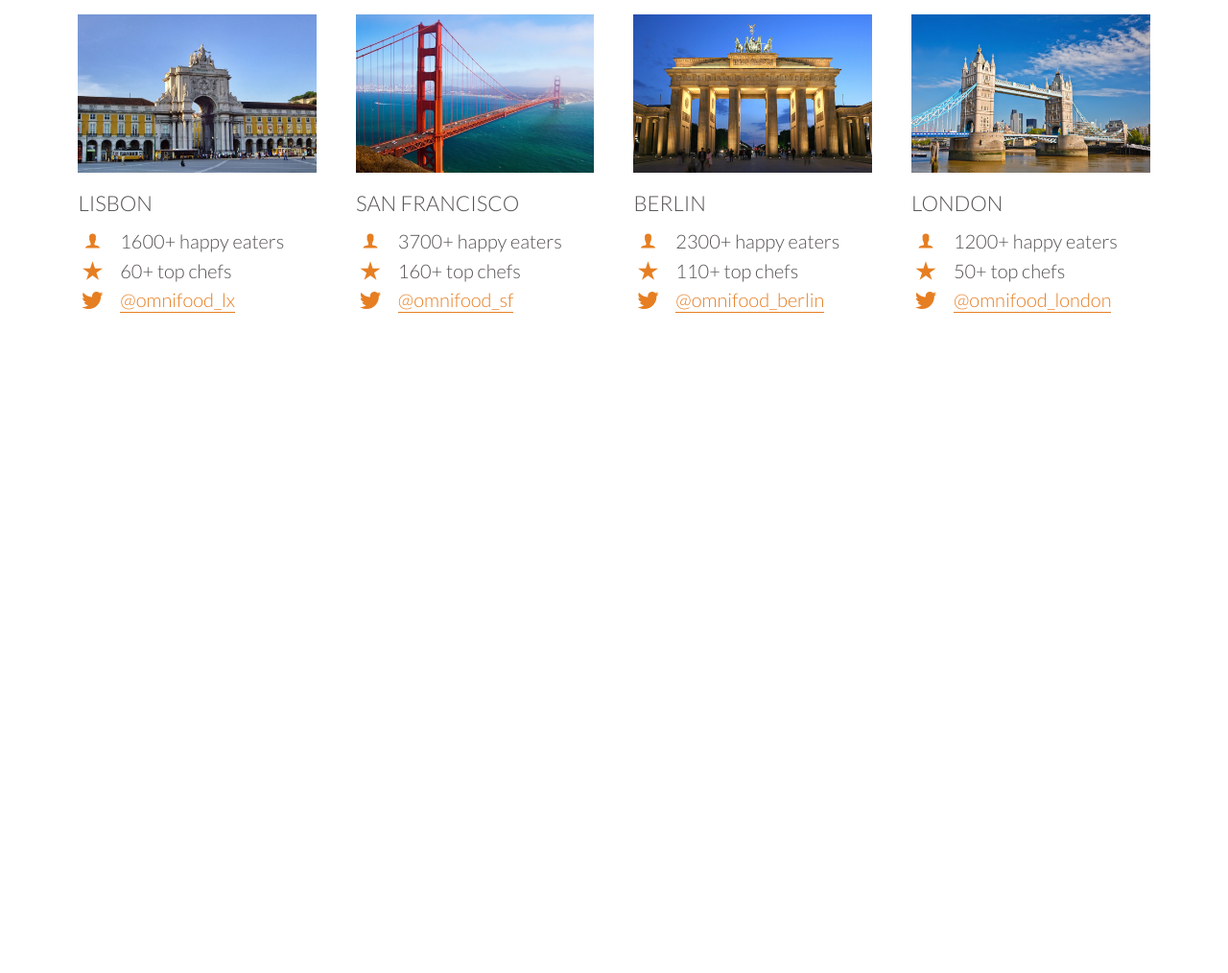
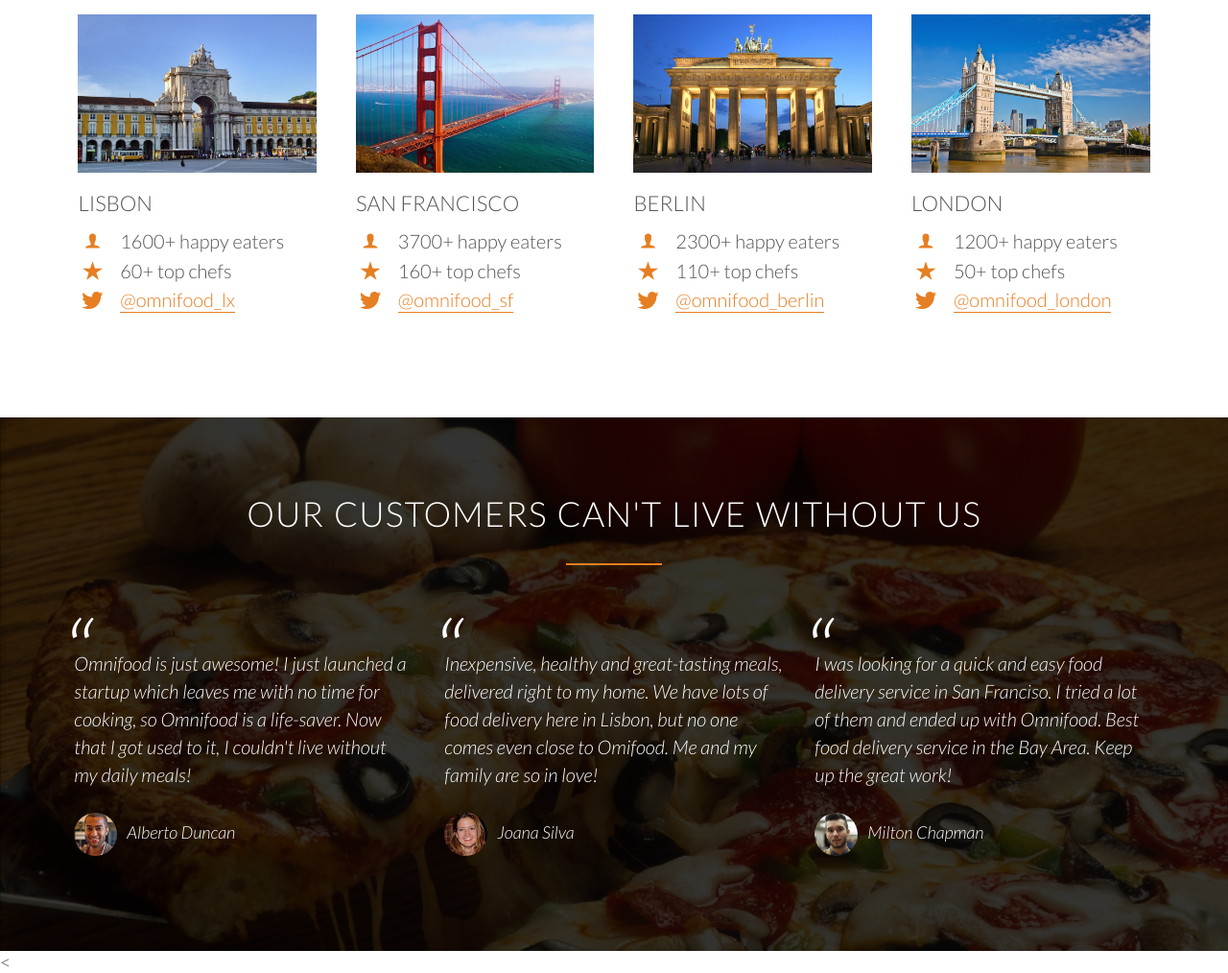
Before and after one commit to Sol-Ahn/omnifood_website_project, a plain HTML site: page index.html in a window 1280 px wide. Shown: the part 2940-3954 px from the top of the page at 96% size. Before the commit the page ends 3375 px from the top, so only its background shows below. Drawn offline with Linux system fonts and the light colour scheme; files whose address does not match are found by name.

Commit message:
Add: customer testimonials section

```diff
--- a/index.html
+++ b/index.html
@@ -276,5 +276,42 @@
         </div>
       </div>
     </section>
+    <section class="section-testimonials">
+      <div class="row">
+        <h2>Our customers can't live without us</h2>
+      </div>
+      <div class="row">
+        <div class="col span-1-of-3">
+          <blockquote>
+            Omnifood is just awesome! I just launched a startup which leaves me
+            with no time for cooking, so Omnifood is a life-saver. Now that I
+            got used to it, I couldn't live without my daily meals!
+            <cite
+              ><img src="/resources/img/customer-1.jpg" />Alberto Duncan</cite
+            >
+          </blockquote>
+        </div>
+        <div class="col span-1-of-3">
+          <blockquote>
+            Inexpensive, healthy and great-tasting meals, delivered right to my
+            home. We have lots of food delivery here in Lisbon, but no one comes
+            even close to Omifood. Me and my family are so in love!
+            <cite><img src="/resources/img/customer-2.jpg" />Joana Silva</cite>
+          </blockquote>
+        </div>
+        <div class="col span-1-of-3">
+          <blockquote>
+            I was looking for a quick and easy food delivery service in San
+            Franciso. I tried a lot of them and ended up with Omnifood. Best
+            food delivery service in the Bay Area. Keep up the great work!
+            <cite
+              ><img src="/resources/img/customer-3.jpg" />Milton Chapman</cite
+            >
+          </blockquote>
+        </div>
+      </div>
+    </section>
   </body>
 </html>
+
+<
--- a/resources/css/style.css
+++ b/resources/css/style.css
@@ -191,6 +191,7 @@ header {
     url("img/hero.jpg");
   background-size: cover;
   background-position: center;
+  background-attachment: fixed;
   height: 100vh;
 }
 
@@ -350,3 +351,45 @@ header {
 .city-feature {
   margin-bottom: 5px;
 }
+
+/* -------------------------------------- */
+/* TESTIMONIALS */
+/* -------------------------------------- */
+
+.section-testimonials {
+  background-image: linear-gradient(rgb(0, 0, 0, 0.8), rgb(0, 0, 0, 0.8)),
+    url("img/back-customers.jpg");
+  background-size: cover;
+  color: white;
+  background-attachment: fixed;
+}
+
+blockquote {
+  padding: 2%;
+  font-style: italic;
+  line-height: 145%;
+  position: relative;
+  margin-top: 40px;
+}
+
+blockquote:before {
+  content: "\201C";
+  font-size: 500%;
+  display: block;
+  position: absolute;
+  top: -5px;
+  left: -5px;
+}
+
+cite {
+  font-size: 90%;
+  margin-top: 25px;
+  display: block;
+}
+
+cite img {
+  height: 45px;
+  border-radius: 50%;
+  margin-right: 10px;
+  vertical-align: middle;
+}
```
Also changed, not shown: resources/css/img/back-customers.jpg (renamed from resources/img/back-customers.jpg).
